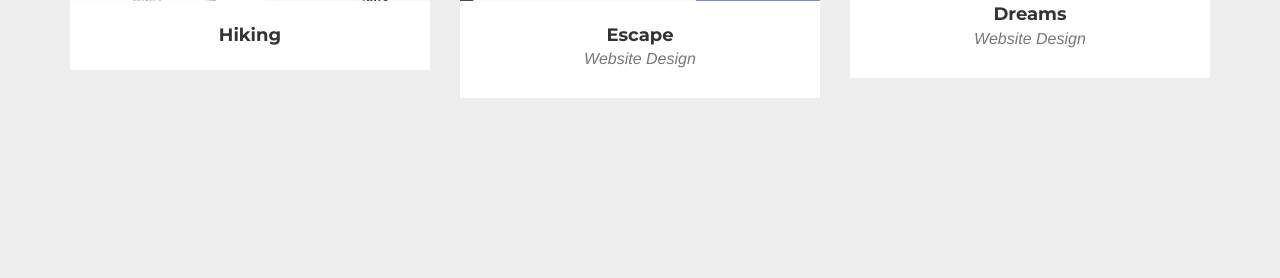
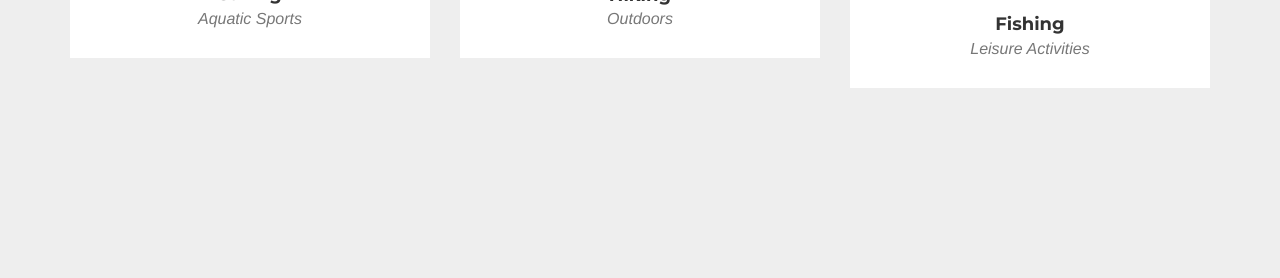
Before and after one commit to flyingdust777/6teen, a Django app: page /activity_graph/feed/ in a window 1280 px wide. Shown: the part 954-1232 px from the top of the page. After the commit the page ends 1042 px from the top, so only its background shows below. Run offline with Django 3.2, Linux system fonts and the light colour scheme; some libraries are stand-ins or nearby versions; some web fonts are replaced.

```diff
--- a/sixteen/activity_graph/templates/activity_graph/feed.html
+++ b/sixteen/activity_graph/templates/activity_graph/feed.html
@@ -45,6 +45,7 @@
                 <h3 class="section-subheading text-muted">{{user}}'s Feed.</h3>
             </div>
         </div>
+
         <div class="row">
             <div class="col-md-4 col-sm-6 portfolio-item">
                 <a href="#portfolioModal1" class="portfolio-link" data-toggle="modal">
@@ -53,13 +54,14 @@
                             <i class="fa fa-plus fa-3x"></i>
                         </div>
                     </div>
-                    <img src="../../static/img/portfolio/roundicons.png" class="img-responsive" alt="">
+                    <img src="../../static/img/portfolio/kayak.jpg" class="img-responsive" alt="">
                 </a>
                 <div class="portfolio-caption">
-                    <h4>Water Skiing</h4>
+                    <h4>Kayaking</h4>
                     <p class="text-muted">Aquatic Sports</p>
                 </div>
             </div>
+
             <div class="col-md-4 col-sm-6 portfolio-item">
                 <a href="#portfolioModal2" class="portfolio-link" data-toggle="modal">
                     <div class="portfolio-hover">
@@ -67,24 +69,10 @@
                             <i class="fa fa-plus fa-3x"></i>
                         </div>
                     </div>
-                    <img src="../../static/img/portfolio/startup-framework.png" class="img-responsive" alt="">
+                    <img src="../../static/img/portfolio/waterski.jpg" class="img-responsive" alt="">
                 </a>
                 <div class="portfolio-caption">
-                    <h4>Kayaking</h4>
-                    <p class="text-muted">Aquatic Sports</p>
-                </div>
-            </div>
-            <div class="col-md-4 col-sm-6 portfolio-item">
-                <a href="#portfolioModal3" class="portfolio-link" data-toggle="modal">
-                    <div class="portfolio-hover">
-                        <div class="portfolio-hover-content">
-                            <i class="fa fa-plus fa-3x"></i>
-                        </div>
-                    </div>
-                    <img src="../../static/img/portfolio/treehouse.png" class="img-responsive" alt="">
-                </a>
-                <div class="portfolio-caption">
-                    <h4>Sailing</h4>
+                    <h4>Water Skiing</h4>
                     <p class="text-muted">Aquatic Sports</p>
                 </div>
             </div>
@@ -95,11 +83,27 @@
                             <i class="fa fa-plus fa-3x"></i>
                         </div>
                     </div>
-                    <img src="../../static/img/portfolio/golden.png" class="img-responsive" alt="">
+                    <img src="../../static/img/portfolio/swim.png" class="img-responsive" alt="">
                 </a>
                 <div class="portfolio-caption">
-                    <h4>Hiking</h4>
-                    <p class="text-muted"></p>
+                    <h4>Swimming</h4>
+                    <p class="text-muted">Aquatic Sports</p>
+                </div>
+            </div>
+          </div>
+          <div class = "row">
+            <div class="col-md-4 col-sm-6 portfolio-item">
+                <a href="#portfolioModal3" class="portfolio-link" data-toggle="modal">
+                    <div class="portfolio-hover">
+                        <div class="portfolio-hover-content">
+                            <i class="fa fa-plus fa-3x"></i>
+                        </div>
+                    </div>
+                    <img src="../../static/img/portfolio/boat.png" class="img-responsive" alt="">
+                </a>
+                <div class="portfolio-caption">
+                    <h4>Sailing</h4>
+                    <p class="text-muted">Aquatic Sports</p>
                 </div>
             </div>
             <div class="col-md-4 col-sm-6 portfolio-item">
@@ -109,13 +113,14 @@
                             <i class="fa fa-plus fa-3x"></i>
                         </div>
                     </div>
-                    <img src="../../static/img/portfolio/escape.png" class="img-responsive" alt="">
+                    <img src="../../static/img/portfolio/hiking.png" class="img-responsive" alt="">
                 </a>
                 <div class="portfolio-caption">
-                    <h4>Escape</h4>
-                    <p class="text-muted">Website Design</p>
+                    <h4>Hiking</h4>
+                    <p class="text-muted">Outdoors</p>
                 </div>
             </div>
+
             <div class="col-md-4 col-sm-6 portfolio-item">
                 <a href="#portfolioModal6" class="portfolio-link" data-toggle="modal">
                     <div class="portfolio-hover">
@@ -123,13 +128,14 @@
                             <i class="fa fa-plus fa-3x"></i>
                         </div>
                     </div>
-                    <img src="../../static/img/portfolio/dreams.png" class="img-responsive" alt="">
+                    <img src="../../static/img/portfolio/fishing.png" class="img-responsive" alt="">
                 </a>
                 <div class="portfolio-caption">
-                    <h4>Dreams</h4>
-                    <p class="text-muted">Website Design</p>
+                    <h4>Fishing</h4>
+                    <p class="text-muted">Leisure Activities</p>
                 </div>
             </div>
+          </div>
         </div>
     </div>
 </section>
```
Also changed, not shown: sixteen/activity_graph/static/img/portfolio/boat.png (added), sixteen/activity_graph/static/img/portfolio/dreams-preview.png (deleted), sixteen/activity_graph/static/img/portfolio/dreams.png (deleted), sixteen/activity_graph/static/img/portfolio/escape-preview.png (deleted), sixteen/activity_graph/static/img/portfolio/escape.png (deleted), sixteen/activity_graph/static/img/portfolio/golden-preview.png (deleted), sixteen/activity_graph/static/img/portfolio/golden.png (deleted), sixteen/activity_graph/static/img/portfolio/hiking.png (added), sixteen/activity_graph/static/img/portfolio/kayak.jpg (added), sixteen/activity_graph/static/img/portfolio/roundicons-free.png (deleted), sixteen/activity_graph/static/img/portfolio/roundicons.png (deleted), sixteen/activity_graph/static/img/portfolio/startup-framework-preview.png (deleted), sixteen/activity_graph/static/img/portfolio/startup-framework.png (deleted), sixteen/activity_graph/static/img/portfolio/swim.png (added), 4 more files, 1 other file.
